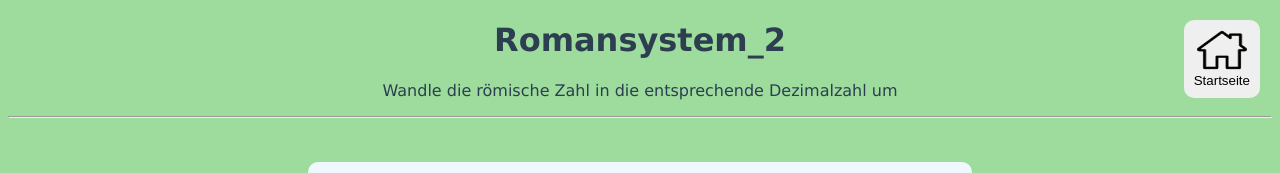
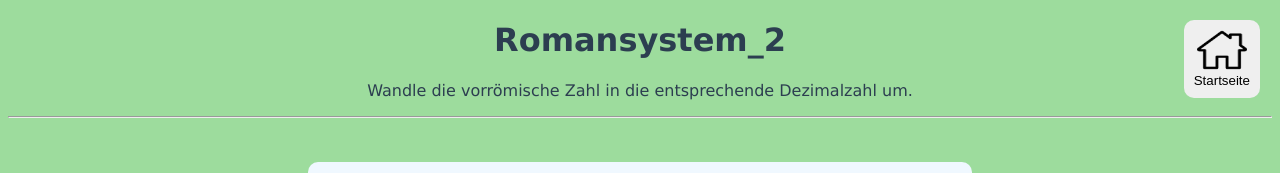
Before and after one commit to Fisnik-Mustafa/bsc-thesis, a Vue app: page /romansystem_2 in a window 1280 px wide. Shown: the top 173 px of the page. Built offline with nearby package versions, Linux system fonts and the light colour scheme.

Commit message:
Textänderung

```diff
--- a/src/views/Romansystem_2.vue
+++ b/src/views/Romansystem_2.vue
@@ -2,7 +2,7 @@
   <div>
     <h1>Romansystem_2</h1>
     <Backtohomepage />
-    <p>Wandle die römische Zahl in die entsprechende Dezimalzahl um</p>
+    <p>Wandle die vorrömische Zahl in die entsprechende Dezimalzahl um.</p>
     <hr />
 
     <Verifier
```
